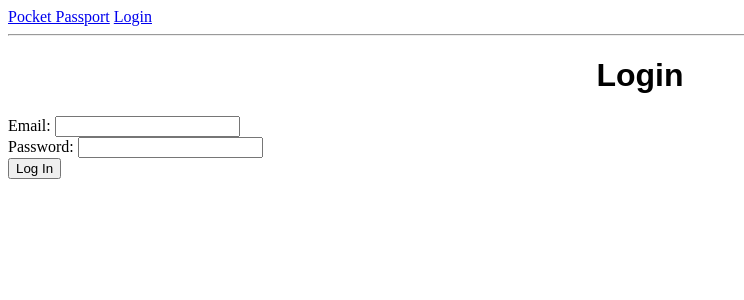
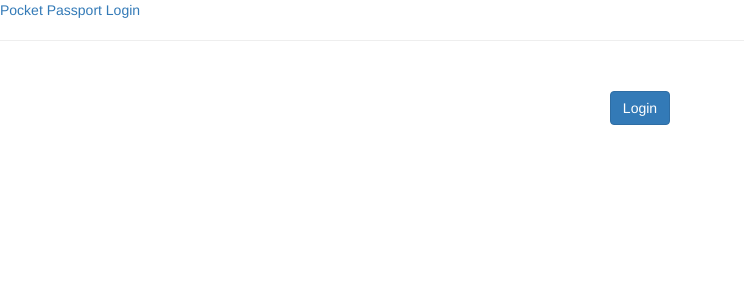
Before and after one commit to ceegin/Pocket-Passport, a Flask app: page /login in a window 1280 px wide. Shown: the top 300 px of the page, without its empty margins (0-744 px from the left). Run offline with Flask 2, Linux system fonts and the light colour scheme; some libraries are stand-ins or nearby versions.

Commit message:
added login form modal

```diff
--- a/server.py
+++ b/server.py
@@ -110,7 +110,6 @@ def search_city():
 
     search = request.args.get('location')
     name = search
-
     return render_template("categories.html",
                            name=name,
                            search=search
@@ -122,9 +121,9 @@ def search_food():
     """Return photo results from location search + food"""
     search = request.args.get('locate')
     name = search
-
     # returns search location plus the tags
     image_urls = get_photos(search, "food, restaurants")
+
     return render_template("search-results.html",
                            name=name,
                            image_urls=image_urls,
@@ -335,6 +334,8 @@ if __name__ == "__main__":
 
     DebugToolbarExtension(app)
 
+    DEBUG_TB_INTERCEPT_REDIRECTS = False
+
     app.config['SQLALCHEMY_TRACK_MODIFICATIONS'] = False
 
     PORT = int(os.environ.get("PORT", 5000))
--- a/static/style.css
+++ b/static/style.css
@@ -49,3 +49,27 @@ h1, h2, h3 {
         font-size: 13px;
         font-weight: 300;
       }
+
+.center {
+    margin-top:50px;
+}
+
+.modal-header {
+  padding-bottom: 5px;
+}
+
+.modal-footer {
+      padding: 0;
+  }
+
+.modal-footer .btn-group button {
+  height:40px;
+  border-top-left-radius : 0;
+  border-top-right-radius : 0;
+  border: none;
+  border-right: 1px solid #ddd;
+}
+
+.modal-footer .btn-group:last-child > button {
+  border-right: 0;
+}
--- a/templates/base.html
+++ b/templates/base.html
@@ -4,6 +4,13 @@
     <title>Pocket Passport</title>
      <link rel="stylesheet" type="text/css" href="/static/style.css">
      <script src="https://code.jquery.com/jquery-3.2.1.js"></script>
+     <link rel="stylesheet" href="https://maxcdn.bootstrapcdn.com/bootstrap/3.3.7/css/bootstrap.min.css" integrity="sha384-BVYiiSIFeK1dGmJRAkycuHAHRg32OmUcww7on3RYdg4Va+PmSTsz/K68vbdEjh4u" crossorigin="anonymous">
+
+     <script src="https://maxcdn.bootstrapcdn.com/bootstrap/3.3.7/js/bootstrap.min.js" integrity="sha384-Tc5IQib027qvyjSMfHjOMaLkfuWVxZxUPnCJA7l2mCWNIpG9mGCD8wGNIcPD7Txa" crossorigin="anonymous"></script>
+
+       <meta name="viewport" content="width=device-width, initial-scale=1">
+      <link rel="stylesheet" href="https://maxcdn.bootstrapcdn.com/bootstrap/3.3.7/css/bootstrap.min.css">
+      <script src="https://ajax.googleapis.com/ajax/libs/jquery/3.2.1/jquery.min.js"></script>
 </head>
 
 <body>
--- a/templates/login-form.html
+++ b/templates/login-form.html
@@ -1,26 +1,54 @@
 {% extends 'base.html' %}
 {% block body %}
 
-<h1>Login</h1>
-<div>
+   <script src="https://maxcdn.bootstrapcdn.com/bootstrap/3.3.7/js/bootstrap.min.js"></script>
+<div class="center"><button data-toggle="modal" data-target="#squarespaceModal" class="btn btn-primary center-block">Login</button></div>
 
-    <form action='/login' method='POST'>
-        <div>
-            <label>Email:
-                <input type="email" name="email" required>
-            </label>
+
+<!-- line modal -->
+<div class="modal fade" id="squarespaceModal" tabindex="-1" role="dialog" aria-labelledby="modalLabel" aria-hidden="true">
+  <div class="modal-dialog">
+    <div class="modal-content">
+        <div class="modal-header">
+            <button type="button" class="close" data-dismiss="modal"><span aria-hidden="true">×</span><span class="sr-only">Close</span></button>
+            <h3 class="modal-title" id="lineModalLabel">User Login</h3>
+        </div>
+        <div class="modal-body">
+
+            <!-- content goes here -->
+            <form id='loginform' action='/login' method='POST'>
+              <div class="form-group">
+                <label for="email">Email address</label>
+                <input type="email" name="email"class="form-control" id="email" placeholder="Enter email">
+              </div>
+              <div class="form-group">
+                <label for="passpword">Password</label>
+                <input type="password" name="password" class="form-control" id="password" placeholder="Password">
+              </div>
+              <button type="submit" class="btn btn-default">Submit</button>
+            </form>
+
+        <script>
+    $(function(){
+       $('loginform').on('submit', function(e){
+            e.preventDefault();
+            $.ajax({
+                url: "/login",
+                type: "POST",
+                data: $('loginform').serialize(),
+                success: function(data){
+                    alert("Successfully submitted.")
+                }
+            });
+       });
+    });
+</script>
         </div>
 
-        <div>
-            <label>Password:
-                <input type="password" name="password" required>
-            </label>
+            </div>
         </div>
+    </div>
+  </div>
+</div>
 
-        <div>
-            <input type="submit" value="Log In">
-        </div>
-    </form>
-
-</div>
 {% endblock %}
```
Also changed, not shown: templates/photo-info.html (+1 -15 lines), templates/search-results.html (+1 -18 lines).
